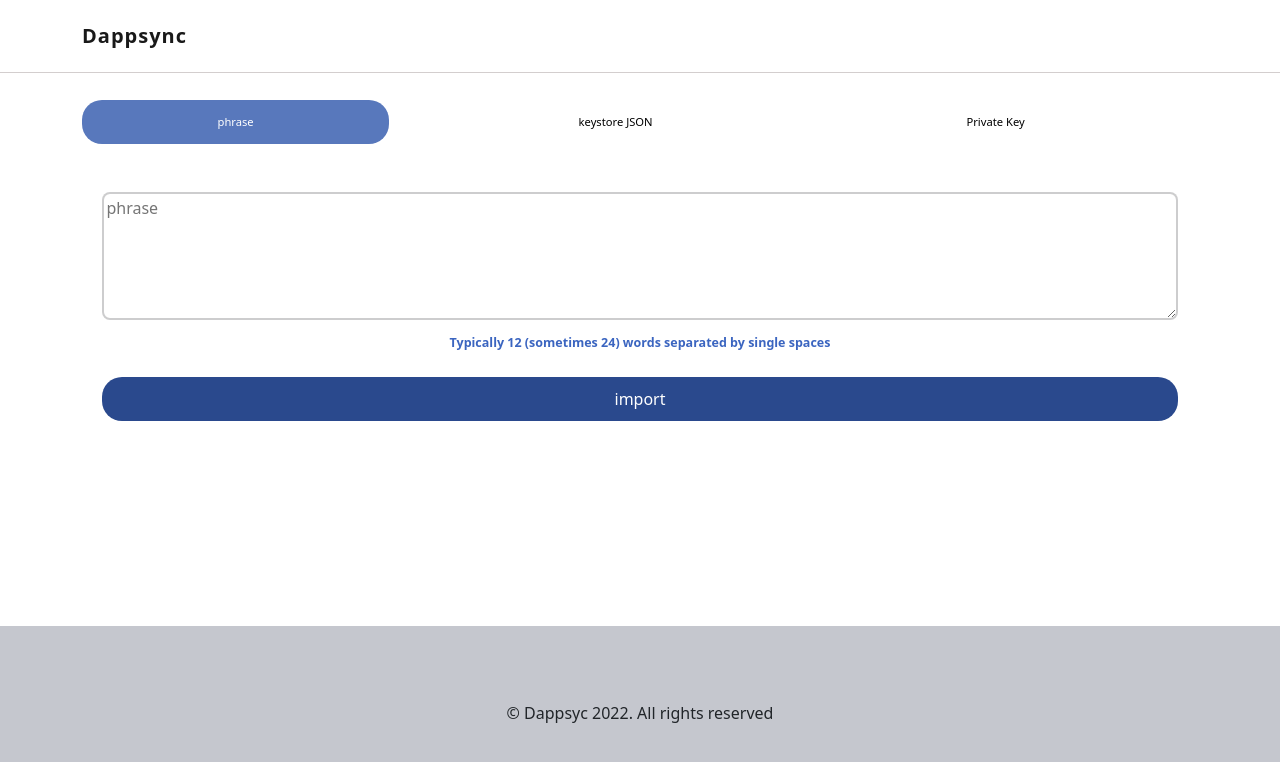
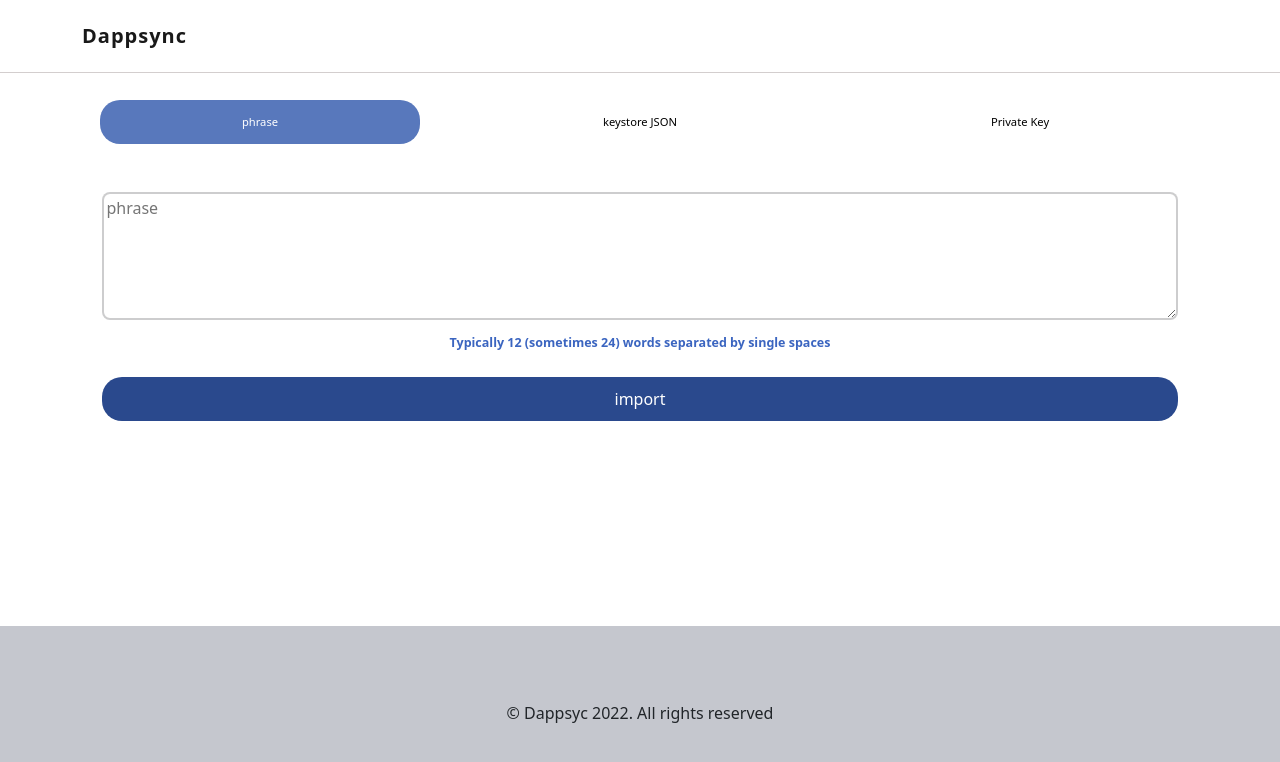
Before and after one commit to casper-ony/dapp, a plain HTML site: page validate/import-wallet.html in a window 1280 px wide. Drawn offline with nearby package versions, Linux system fonts and the light colour scheme.

Commit message:
corrections

```diff
--- a/index.css
+++ b/index.css
@@ -178,7 +178,7 @@ footer {
 .phraseimport-btn {
     font-size: .7em;
     color:#fff;
-    width: 24vw;
+    width: 25vw;
     height: 44px;
     border: none;
     border-radius: 20px;
@@ -189,7 +189,7 @@ footer {
 }
 .keystoreimport-btn {
     font-size: .7em;
-    width: 24vw;
+    width: 25vw;
     height: 44px;
     border: none;
     border-radius: 20px;
@@ -201,7 +201,7 @@ footer {
 }
 .privateimport-btn {
     font-size: .7em;
-    width: 24vw;
+    width: 25vw;
     height: 44px;
     border: none;
     border-radius: 20px;
--- a/validate/import-wallet.html
+++ b/validate/import-wallet.html
@@ -19,7 +19,7 @@
 
      <section>
        <div class="container">
-        <div class="row">
+        <div class="row text-center">
           <div class="col-4">
              <input type="button" value="phrase" onclick="phraseOpen()" class="phraseimport-btn">
           </div>
```
Also changed, not shown: img/hero3.jpg.
